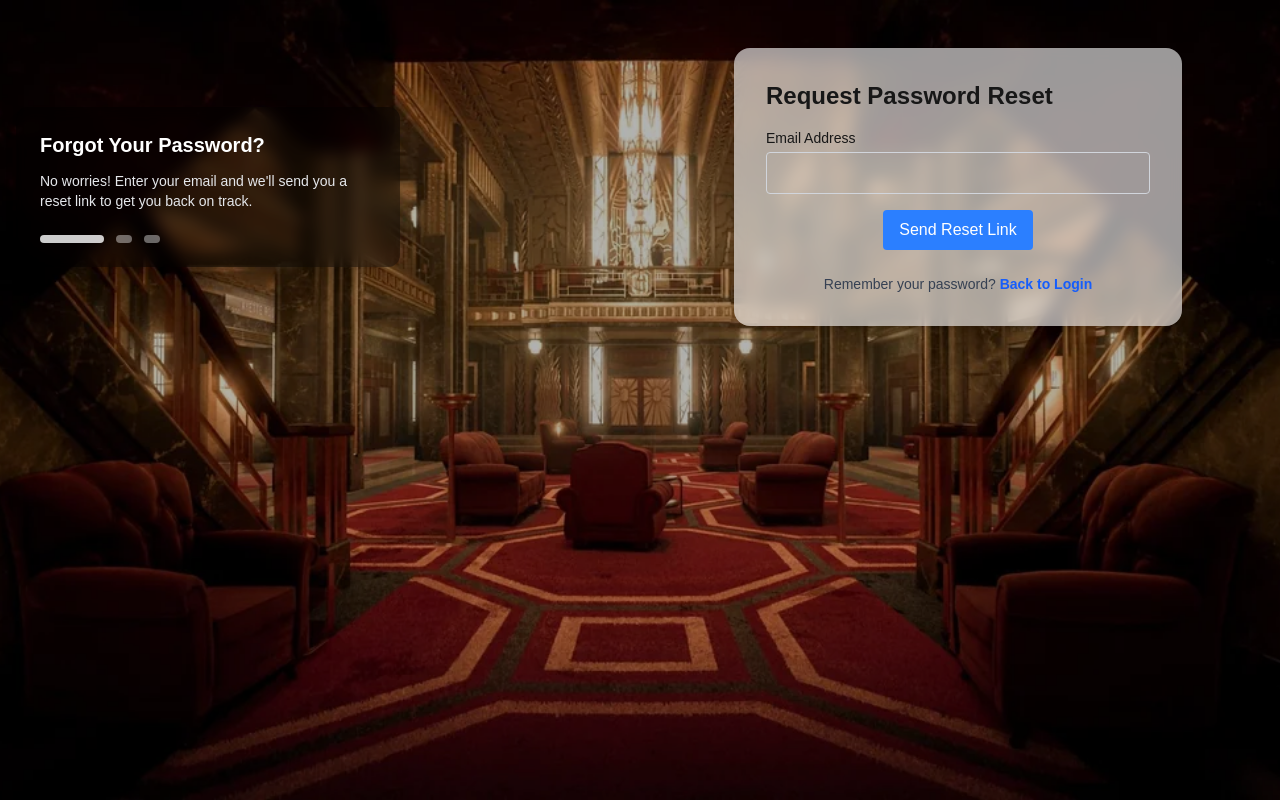
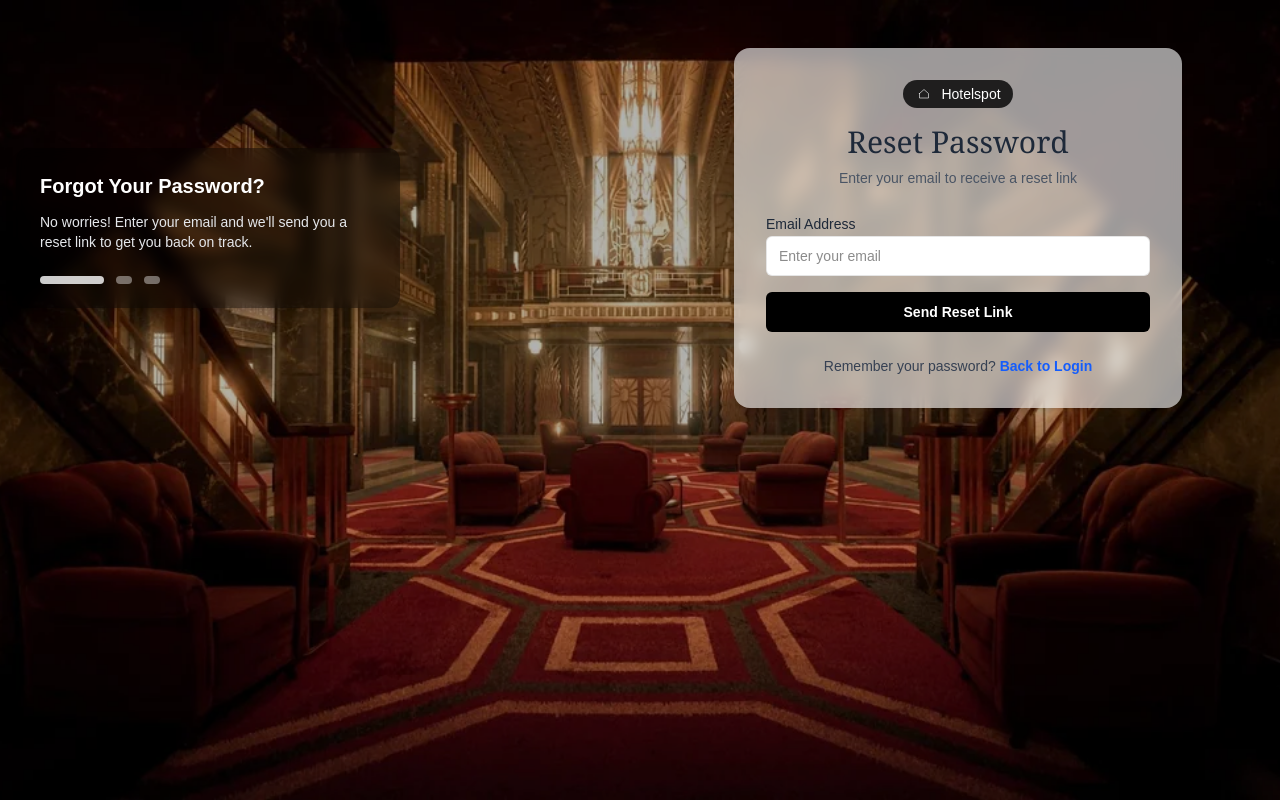
Before and after one commit to asrim10/hotel_spot, a Next.js app in the folder hotelspot-frontend/: page /request-password-reset in a window 1280 px wide. Built offline with nearby package versions, Linux system fonts and the light colour scheme; no server answers.

Commit message:
made_request_password_reset_component_and_implemented_in_request_passwrod_reset_page

```diff
--- /dev/null
+++ b/hotelspot-frontend/app/(auth)/_components/RequestPassResetFrom.tsx
@@ -0,0 +1,136 @@
+// app/(auth)/_components/RequestPasswordResetForm.tsx
+"use client";
+import { useForm } from "react-hook-form";
+import { zodResolver } from "@hookform/resolvers/zod";
+import { requestPasswordReset } from "@/lib/api/auth";
+import { toast } from "react-toastify";
+import { useState } from "react";
+import z from "zod";
+
+export const RequestPasswordResetSchema = z.object({
+  email: z.string().email("Please enter a valid email address"),
+});
+
+export type RequestPasswordResetDTO = z.infer<
+  typeof RequestPasswordResetSchema
+>;
+
+export default function RequestPasswordResetForm() {
+  const [isSubmitted, setIsSubmitted] = useState(false);
+  const {
+    register,
+    handleSubmit,
+    formState: { errors, isSubmitting },
+  } = useForm<RequestPasswordResetDTO>({
+    resolver: zodResolver(RequestPasswordResetSchema),
+  });
+
+  const onSubmit = async (data: RequestPasswordResetDTO) => {
+    try {
+      const response = await requestPasswordReset(data.email);
+      if (response.success) {
+        toast.success("Password reset link sent to your email.");
+        setIsSubmitted(true);
+      } else {
+        toast.error(response.message || "Failed to request password reset.");
+      }
+    } catch (error) {
+      toast.error(
+        (error as Error).message || "Failed to request password reset.",
+      );
+    }
+  };
+
+  if (isSubmitted) {
+    return (
+      <div className="text-center">
+        <div className="inline-flex items-center gap-2 px-3 py-1 rounded-full bg-black/80 text-white text-sm font-medium mb-4">
+          <svg
+            width="18"
+            height="12"
+            viewBox="0 0 24 24"
+            fill="none"
+            xmlns="http://www.w3.org/2000/svg"
+          >
+            <path
+              d="M3 11L12 3L21 11V20H3V11Z"
+              stroke="white"
+              strokeWidth="1.2"
+              strokeLinecap="round"
+              strokeLinejoin="round"
+            />
+          </svg>
+          Hotelspot
+        </div>
+        <h2 className="text-3xl font-serif mt-4 mb-4 text-gray-800 dark:text-white">
+          Check Your Email
+        </h2>
+        <p className="text-sm text-gray-600 dark:text-gray-400">
+          If an account exists with that email, we've sent password reset
+          instructions.
+        </p>
+      </div>
+    );
+  }
+
+  return (
+    <div>
+      <div className="text-center mb-6">
+        <div className="inline-flex items-center gap-2 px-3 py-1 rounded-full bg-black/80 text-white text-sm font-medium">
+          <svg
+            width="18"
+            height="12"
+            viewBox="0 0 24 24"
+            fill="none"
+            xmlns="http://www.w3.org/2000/svg"
+          >
+            <path
+              d="M3 11L12 3L21 11V20H3V11Z"
+              stroke="white"
+              strokeWidth="1.2"
+              strokeLinecap="round"
+              strokeLinejoin="round"
+            />
+          </svg>
+          Hotelspot
+        </div>
+        <h2 className="text-3xl font-serif mt-4 text-gray-800 dark:text-white">
+          Reset Password
+        </h2>
+        <p className="text-sm text-gray-600 dark:text-gray-400 mt-2">
+          Enter your email to receive a reset link
+        </p>
+      </div>
+
+      <form onSubmit={handleSubmit(onSubmit)} className="space-y-4">
+        <div className="space-y-1">
+          <label
+            className="text-sm font-medium text-gray-800 dark:text-gray-200"
+            htmlFor="email"
+          >
+            Email Address
+          </label>
+          <input
+            type="email"
+            id="email"
+            autoComplete="email"
+            {...register("email")}
+            className="h-10 w-full rounded-md border border-black/10 dark:border-white/15 bg-background px-3 text-sm outline-none focus:border-foreground/40"
+            placeholder="Enter your email"
+          />
+          {errors.email && (
+            <p className="text-xs text-red-600">{errors.email.message}</p>
+          )}
+        </div>
+
+        <button
+          type="submit"
+          disabled={isSubmitting}
+          className="h-10 w-full rounded-md bg-black text-white text-sm font-semibold hover:opacity-95 disabled:opacity-60"
+        >
+          {isSubmitting ? "Sending..." : "Send Reset Link"}
+        </button>
+      </form>
+    </div>
+  );
+}
--- a/hotelspot-frontend/app/(auth)/request-password-reset/page.tsx
+++ b/hotelspot-frontend/app/(auth)/request-password-reset/page.tsx
@@ -1,66 +1,5 @@
-"use client";
-import z from "zod";
-import { useForm } from "react-hook-form";
-import { zodResolver } from "@hookform/resolvers/zod";
-import { requestPasswordReset } from "@/lib/api/auth";
-import { toast } from "react-toastify";
-export const RequestPasswordResetSchema = z.object({
-  email: z.email(),
-});
+import RequestPasswordResetForm from "../_components/RequestPassResetFrom";
 
-export type RequestPasswordResetDTO = z.infer<
-  typeof RequestPasswordResetSchema
->;
 export default function Page() {
-  const {
-    register,
-    handleSubmit,
-    formState: { errors, isSubmitting },
-  } = useForm<RequestPasswordResetDTO>({
-    resolver: zodResolver(RequestPasswordResetSchema),
-  });
-  const onSubmit = async (data: RequestPasswordResetDTO) => {
-    try {
-      const response = await requestPasswordReset(data.email);
-      if (response.success) {
-        toast.success("Password reset link sent to your email.");
-      } else {
-        toast.error(response.message || "Failed to request password reset.");
-      }
-    } catch (error) {
-      toast.error(
-        (error as Error).message || "Failed to request password reset.",
-      );
-    }
-  };
-  return (
-    <div>
-      <h1 className="text-2xl font-bold mb-4">Request Password Reset</h1>
-      <form onSubmit={handleSubmit(onSubmit)} className="max-w-md">
-        <div className="mb-4">
-          <label className="block text-sm font-medium mb-1" htmlFor="email">
-            Email Address
-          </label>
-          <input
-            type="email"
-            id="email"
-            {...register("email")}
-            className="w-full border border-gray-300 p-2 rounded"
-          />
-          {errors.email && (
-            <p className="text-red-500 text-sm mt-1">{errors.email.message}</p>
-          )}
-        </div>
-        <div className="flex items-center justify-center">
-          <button
-            type="submit"
-            className="bg-blue-500 text-white px-4 py-2 rounded hover:bg-blue-600 jus"
-            disabled={isSubmitting}
-          >
-            {isSubmitting ? "Sending..." : "Send Reset Link"}
-          </button>
-        </div>
-      </form>
-    </div>
-  );
+  return <RequestPasswordResetForm />;
 }
```
